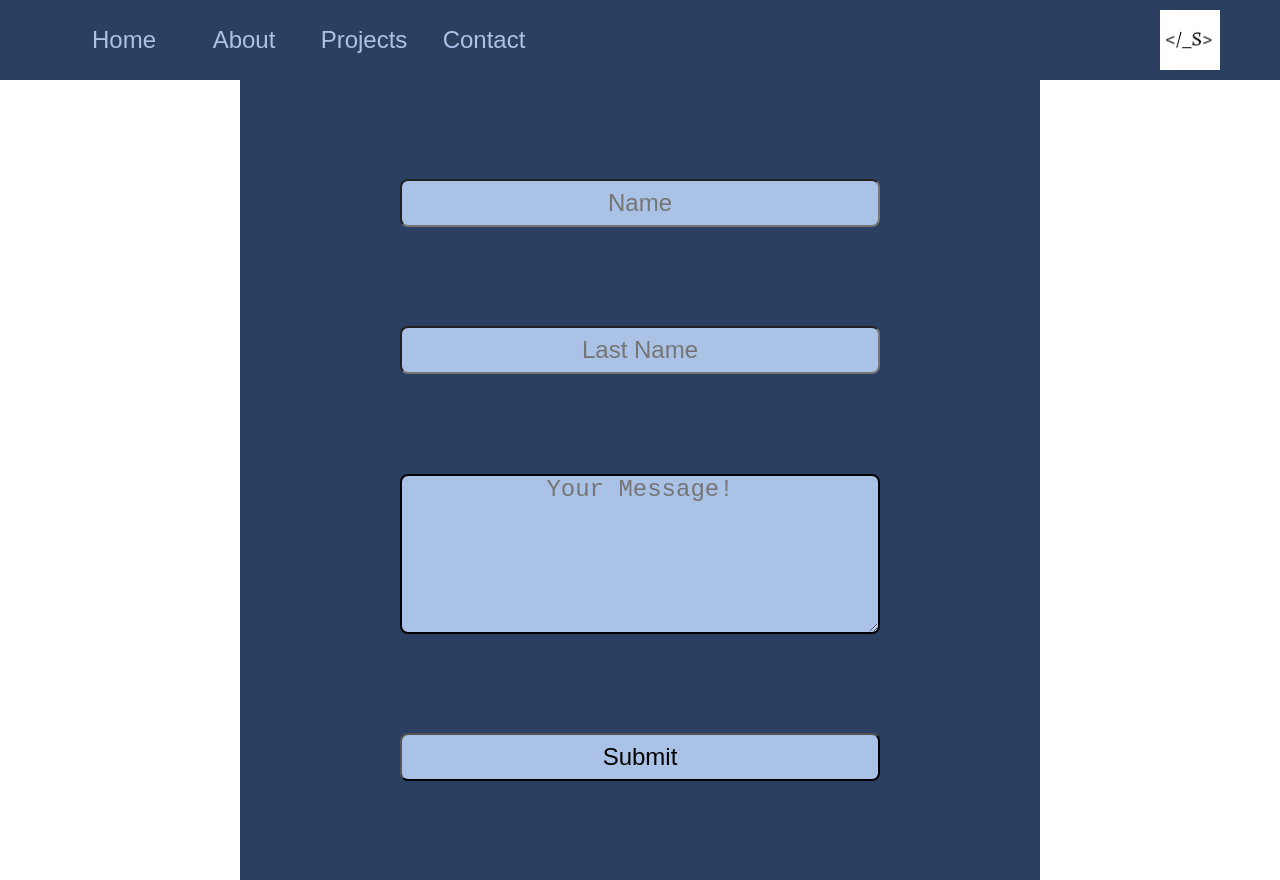
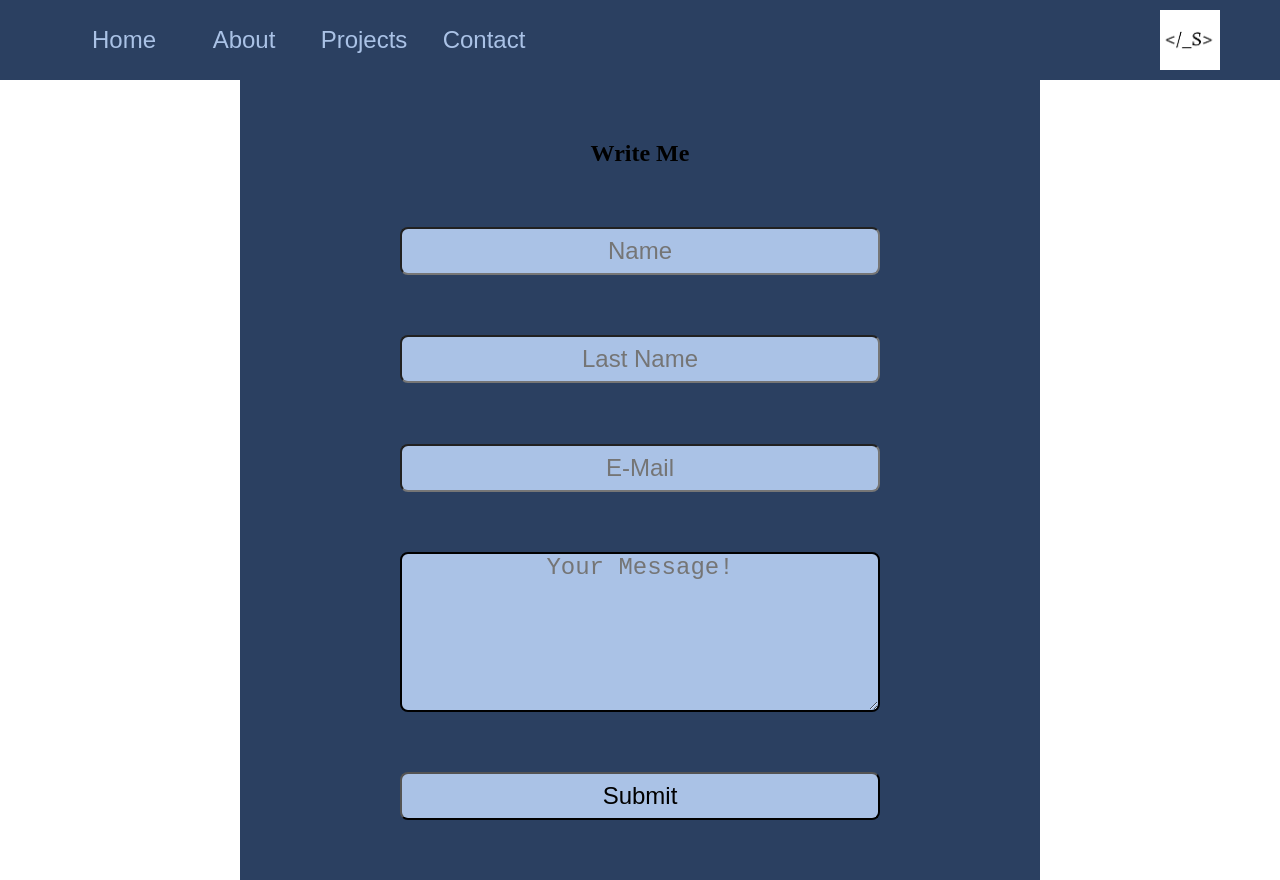
Before and after one commit to Lorenzzschmid/homepage, a React app: page /contact in a window 1280 px wide. Built offline with nearby package versions, Linux system fonts and the light colour scheme.

Commit message:
form email added and email validation

```diff
--- a/src/components/Contact/Contact.js
+++ b/src/components/Contact/Contact.js
@@ -2,22 +2,33 @@ import React, { useState } from 'react'
 import {
   ContactContainer,
   FormContainer,
-  InputName,
-  InputLastName,
+  Input,
   FormSubmit,
   FormTextArea,
 } from './ContactStyles';
 
 const Contact = () => {
+  const [email, setEmail] = useState("");
+
+  const handleOnChange = () => {
+
+  }
+
   return (
+    <>
+
     <ContactContainer>
       <FormContainer>
-         <InputName placeholder='Name'></InputName>
-         <InputLastName placeholder='Last Name'></InputLastName>
+        <h2>Write Me</h2>
+         <Input placeholder='Name' type='text' name='name'/>
+         <Input placeholder='Last Name' type='text' name='lastName' />
+         <Input placeholder='E-Mail' type='email' name='email' value={email} onChange={handleOnChange} />
+
          <FormTextArea placeholder='Your Message!'></FormTextArea>
          <FormSubmit>Submit</FormSubmit>
       </FormContainer>
     </ContactContainer>
+    </>
   )
 }
 
--- a/src/components/Contact/ContactStyles.js
+++ b/src/components/Contact/ContactStyles.js
@@ -19,15 +19,7 @@ export const FormContainer = styled.form`
     justify-content: space-evenly;
 
 `
-export const InputName = styled.input`
-    width: 30rem;
-    height: 3rem;
-    background-color: #AAC2E6;
-    text-align: center;
-    font-size: 1.5rem;
-    border-radius: 0.5rem;
-`
-export const InputLastName = styled.input`
+export const Input = styled.input`
     width: 30rem;
     height: 3rem;
     background-color: #AAC2E6;
@@ -53,3 +45,9 @@ export const FormTextArea = styled.textarea`
         font-size: 1.5rem;
         border-radius: 0.5rem;
     `
+    export const FieldSet = styled.fieldset`
+
+    `
+    export const FormError = styled.div`
+
+    `
```
